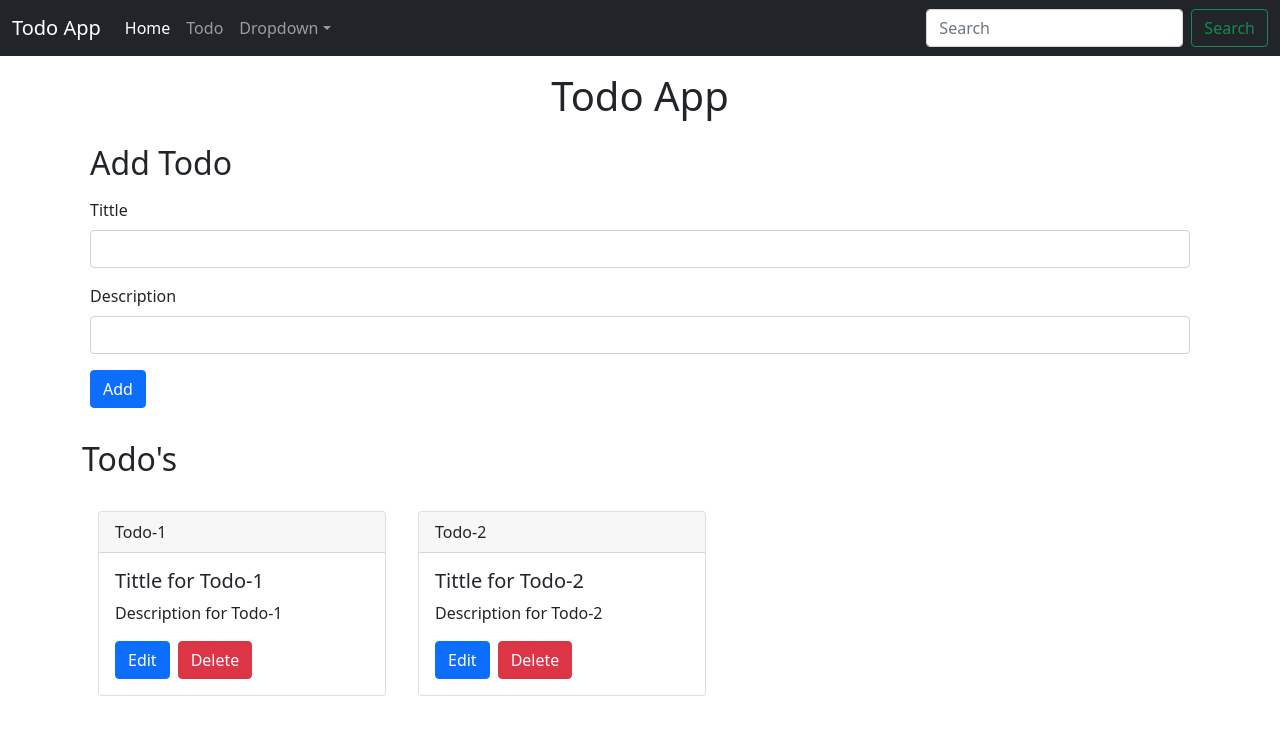
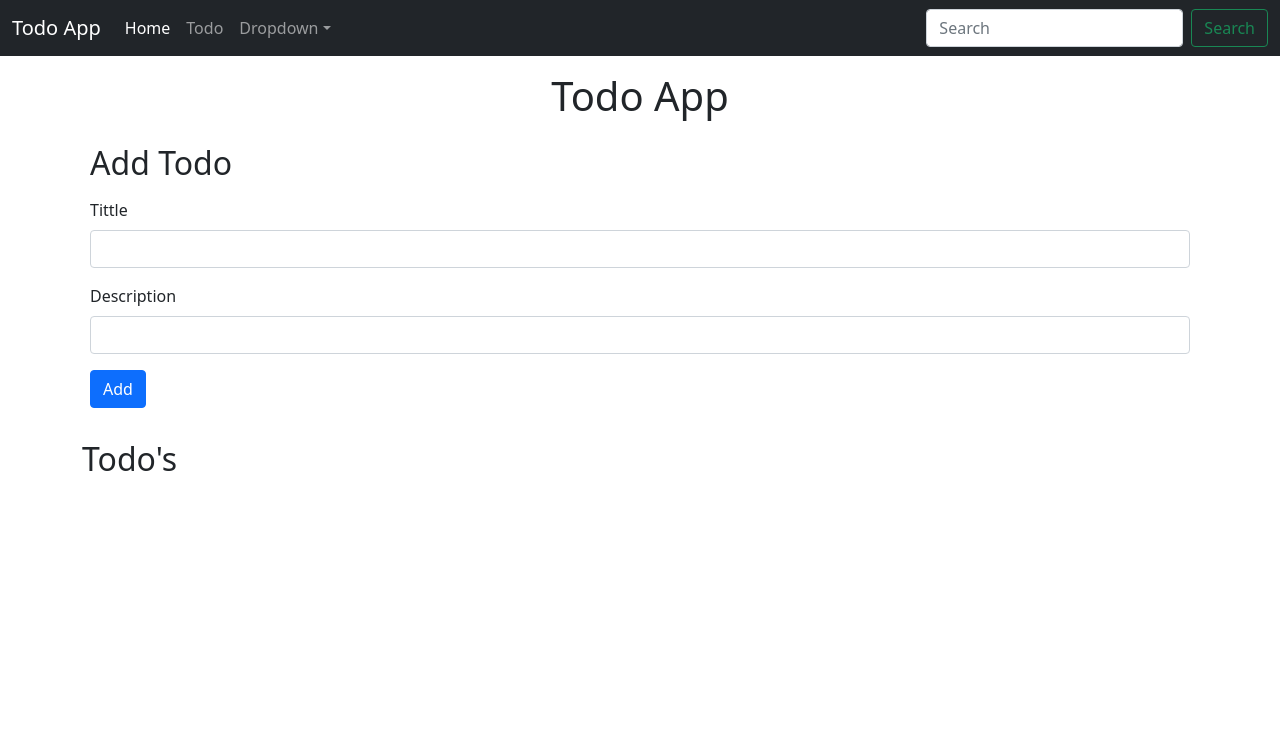
Before and after one commit to TusharAmbawata/Todo-React, a React (Vite) app: page / in a window 1280 px wide. Shown: the top 734 px of the page. Built offline with nearby package versions, Linux system fonts and the light colour scheme.

Commit message:
Update App.jsx

```diff
--- a/src/App.jsx
+++ b/src/App.jsx
@@ -7,21 +7,12 @@ import Homepage from './Section/Homepage'
 import TodoList from './Section/TodoList'
 
 function App() {
-  let [Todos,setTodos] = useState([
-    {todo:"Todo-1",
-    tittle:"Tittle for Todo-1",
-    description:"Description for Todo-1"},
-
-    {todo:"Todo-2",
-    tittle:"Tittle for Todo-2",
-    description:"Description for Todo-2"},
-
-  ])
+  let [Todos,setTodos] = useState([]);
 
   return (
     <>
     <Navbar/>
-    <Homepage/>
+    <Homepage todos={Todos} setTodos={setTodos}/>
     <TodoList todos={Todos}/>
     </>
   )
```
